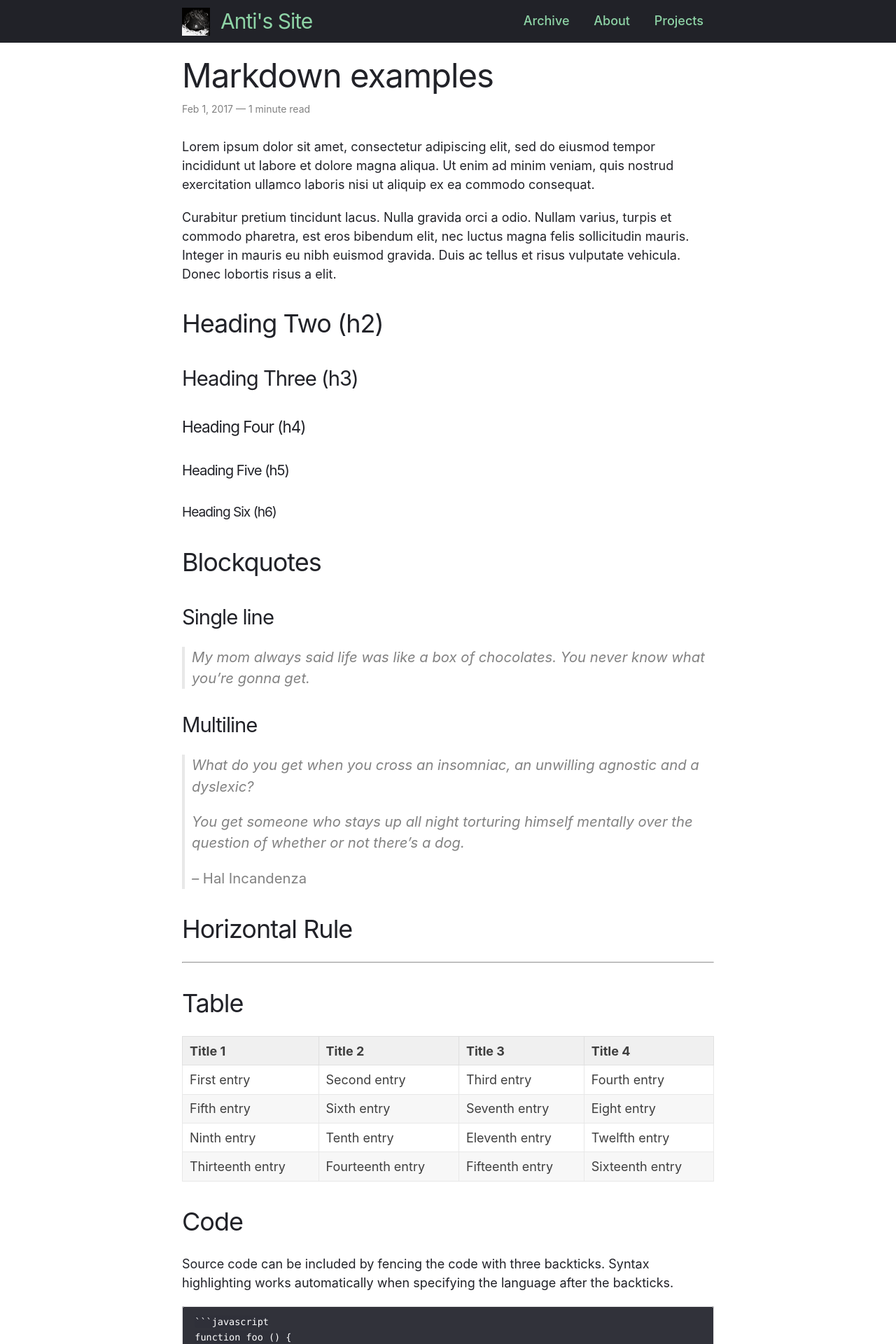
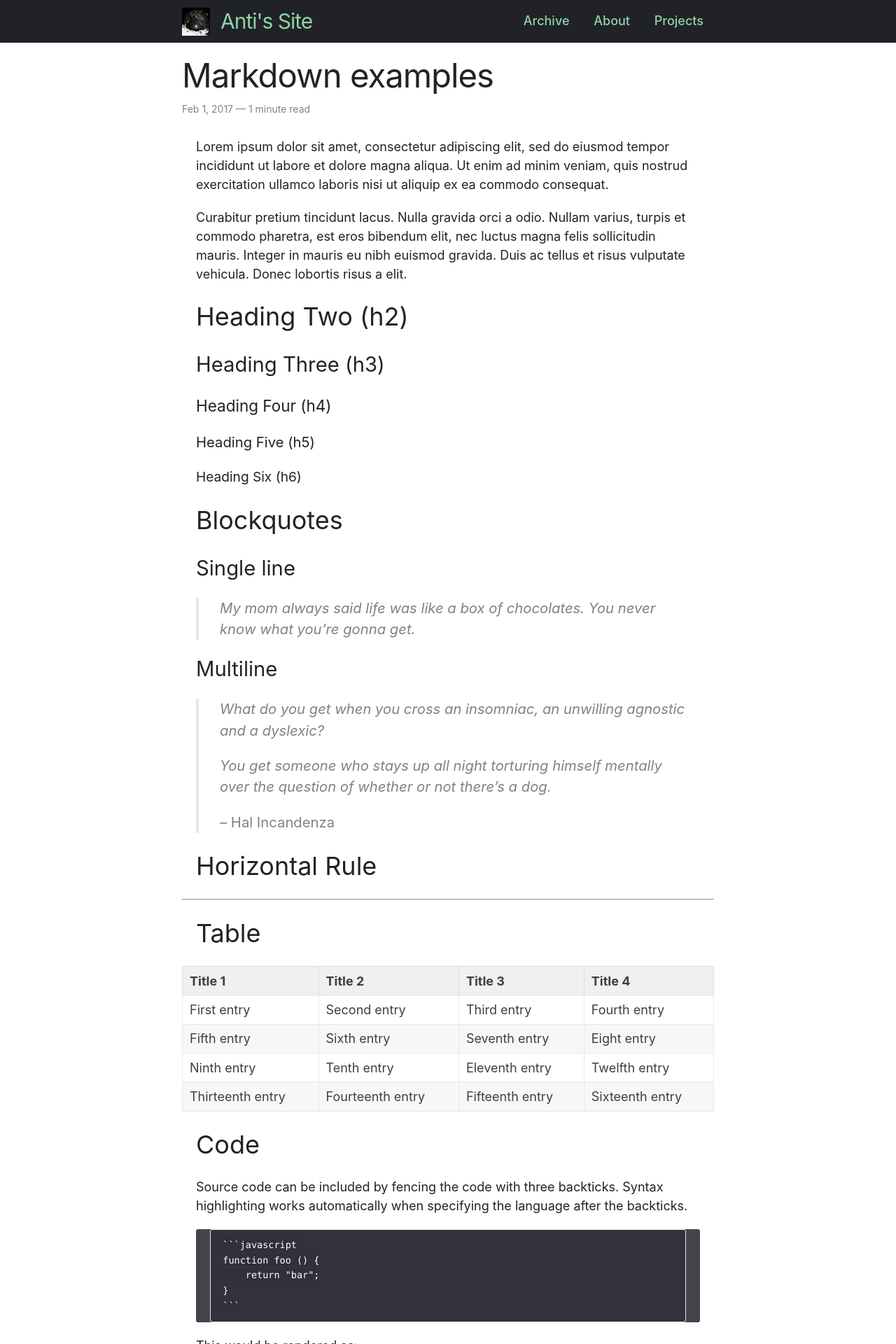
Before and after one commit to Antimatter543/antimatter543.github.io, a Jekyll site: the page built from _posts/filler-testing/2017-02-01-markdown-examples.md, in a window 1280 px wide. Shown: the top 1920 px of the page at 70% size. Built offline with Jekyll 4.4.1, drawn with Linux system fonts in a browser that asks for light colours; comment, search, counter and statistics services are not loaded.

Commit message:
Undid some css to see if the website will bloody deploy

```diff
--- a/_sass/minima/custom-styles.scss
+++ b/_sass/minima/custom-styles.scss
@@ -185,21 +185,21 @@ ul.horizontal-list {
 p, blockquote, pre,
 ul, ol, dl, figure,
 	%vertical-rhythm {
-	margin: $spacing-unit 0;
+	margin: $spacing-unit; //0;
     text-align: $custom-text-align;
 	}
 
-    h1, h2, h3, h4, h5, h6 {
-        letter-spacing: -1px;
-        margin-top: $spacing-unit * 1.5;
-    }
-    // padding: 10px;
-    // border: 2px solid purple;
+    // h1, h2, h3, h4, h5, h6 {
+    //     letter-spacing: -1px;
+    //     margin-top: $spacing-unit * 1.5;
+    // }
+    // // padding: 10px;
+    // // border: 2px solid purple;
 
-    // Lists
-    ul, ol {
-        padding-left: 20px
-    }
+    // // Lists
+    // ul, ol {
+    //     padding-left: 20px
+    // }
 }
 
 // .post-content {
```
Also changed, not shown: _posts/obsidian_copies/2023-04-23-a-tale-of-finite---images-of-babel.md (+2 -1 lines).
